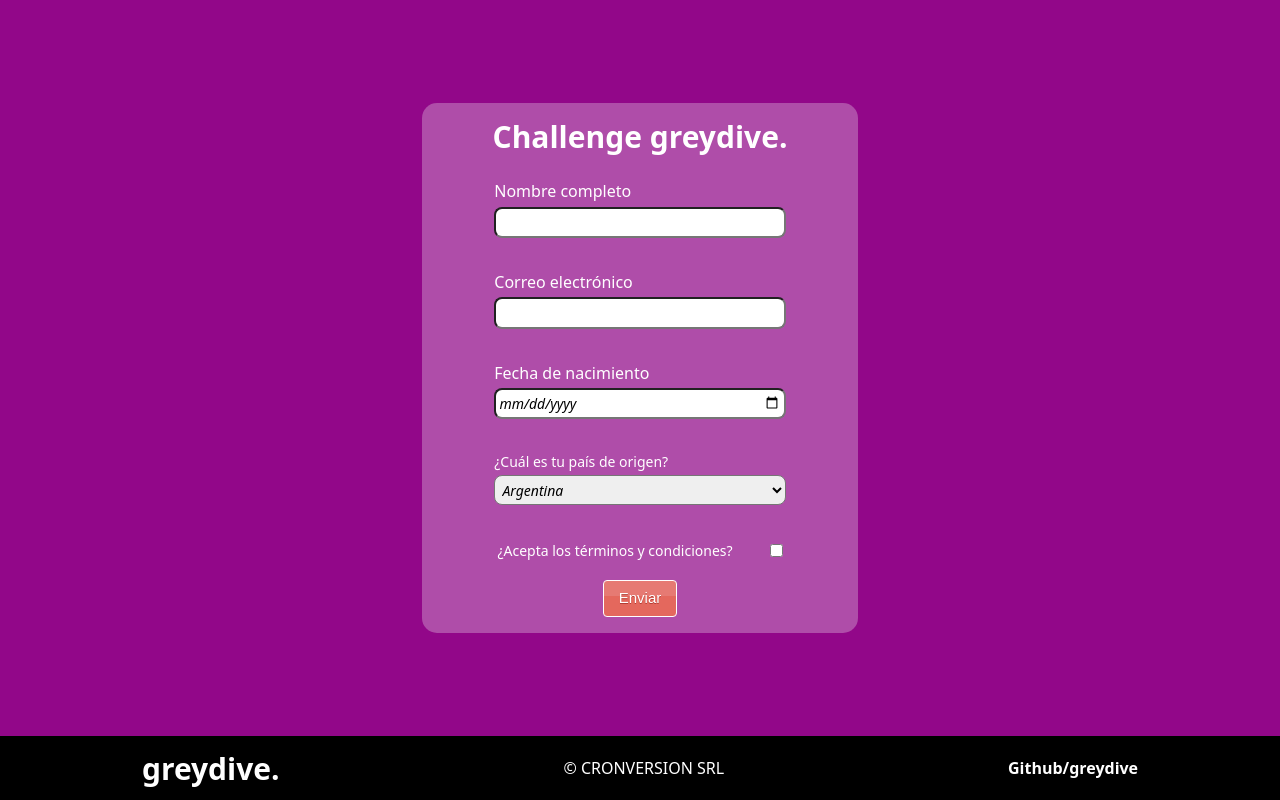
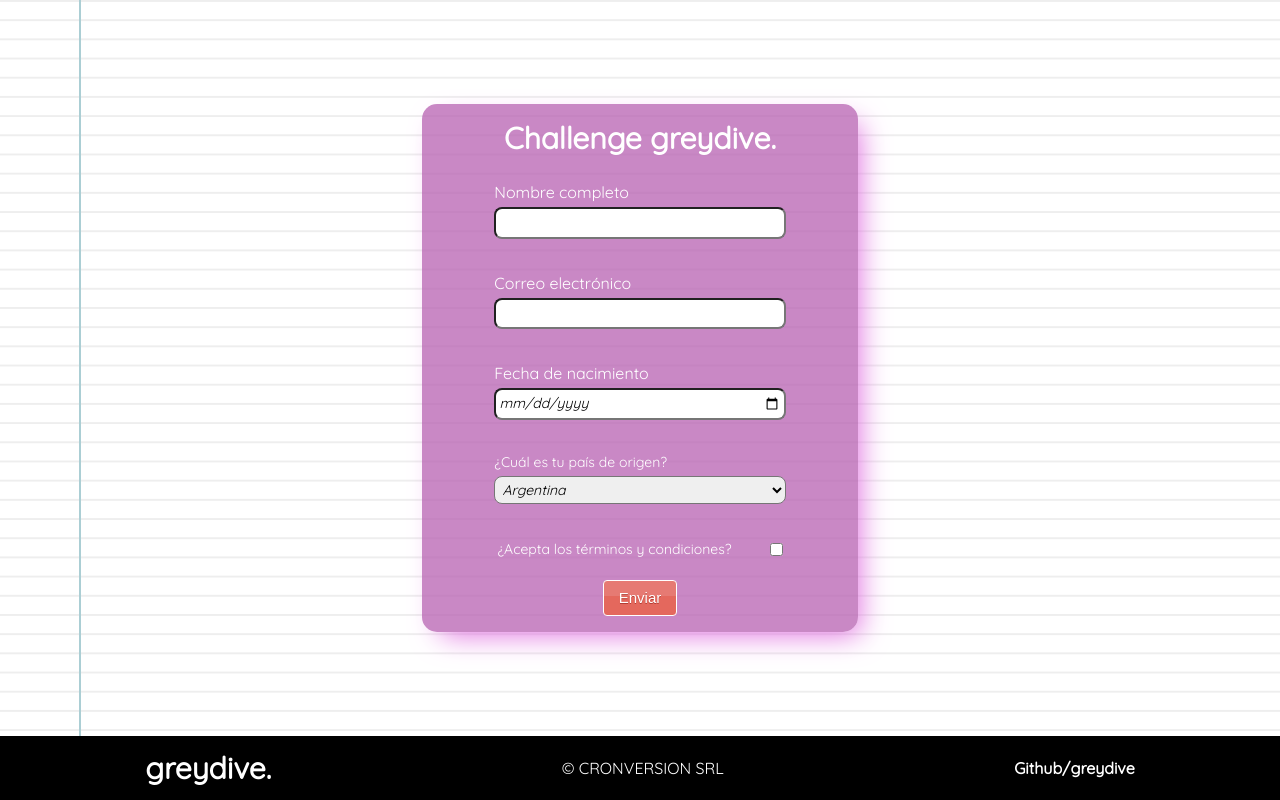
Before and after one commit to NicoOjeda/challenge-greydive, a React (Create React App) app: page / in a window 1280 px wide. Built offline with nearby package versions, Linux system fonts and the light colour scheme.

Commit message:
se da estilos a formulario

```diff
--- a/src/styles/Form.css
+++ b/src/styles/Form.css
@@ -2,10 +2,14 @@
     box-sizing: border-box;
     margin: 0px;
     padding: 0px;
-
+    font-family: 'Quicksand', sans-serif;
 }
 .Form-Back{
-    background-color: #920789;
+    background-color: #fff;
+    background-image:
+    linear-gradient(90deg, transparent 79px, #abced4 79px, #abced4 81px, transparent 81px),
+    linear-gradient(#eee .1em, transparent .1em);
+    background-size: 100% 1.2em;
     color: white;
     min-height: 92vh;
     display: flex;
@@ -30,6 +34,9 @@
     flex-direction: column;
     border-radius: 15px;
     width: 35%;
+    -webkit-box-shadow: 10px 11px 29px -8px rgba(224,114,224,1);
+-moz-box-shadow: 10px 11px 29px -8px rgba(224,114,224,1);
+box-shadow: 10px 11px 29px -8px rgba(224,114,224,1);
 }
 .Form-title{
     font-size: 30px;
```
